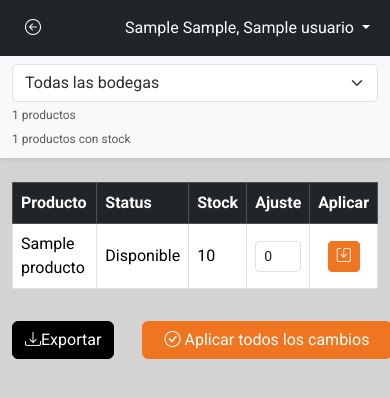
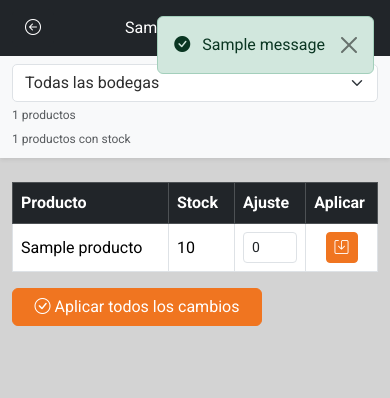
Before and after one commit to jmcstoltze/aplicacion-pos, a Django app: page /stock-productos/ in a window 390 px wide. Shown: the top 398 px of the page. Run offline with Django 5.2, Linux system fonts and the light colour scheme; a user stored in the database is signed in; data comes from the database, SQL or seed files in the repository; tables that the repository leaves empty hold one stand-in row (values such as "Sample post"); grey boxes marked "Sample" are stand-in pictures; one stand-in notice (Sample message) is shown; parts of the project's set-up code (start-up, migrations or seed data) failed here and were passed over.

Commit message:
Modificación de stocks bodegas por ítem y por lote

```diff
--- a/comercio/templates/comercio/views/stock.html
+++ b/comercio/templates/comercio/views/stock.html
@@ -39,7 +39,7 @@
                         <tr>
                             <th width="10%" class="d-none d-sm-table-cell">Imagen</th>
                             <th width="35%">Producto</th>
-                            <th width="10%">Status</th>
+                            <th width="10%" class="d-none d-sm-table-cell">Status</th>
                             <th width="20%" class="d-none d-lg-table-cell">SKU</th>
                             <th width="10%">Stock</th>
                             <th width="10%">Ajuste</th>
@@ -61,11 +61,11 @@
                             </td>
                             <td class="align-middle">{{ producto.nombre_producto }}</td>
                             {% if producto.disponible %}
-                                <td class="align-middle">
+                                <td class="align-middle d-none d-sm-table-cell">
                                     Disponible
                                 </td>
                             {% else %}
-                                <td class="align-middle" style="background-color: lightcoral; color: white;">
+                                <td class="align-middle d-none d-sm-table-cell" style="background-color: lightcoral; color: white;">
                                     No disponible
                                 </td>
                             {% endif %}
@@ -101,17 +101,18 @@
                 </table>
             </div>
 
-            <!-- Botones de acciones masivas -->
+            <!-- Botones de acciones masivas
             <div class="row mt-3">
                 <div class="col-4">
                     <div class="d-flex gap-2">
-                        <button class="btn btn-black-edit" >
+                        <button class="btn btn-black-edit" onclick="exportToCSV()">
                             <i class="bi bi-download"></i>Exportar
                         </button>
                     </div>
-                </div>
+                </div> -->
+
                 <!-- Botón para guardar todos -->
-                <div class="col-8">
+                <div class="col-4">
                     <button type="submit"
                             name="guardar_todos"
                             value="1"
@@ -123,17 +124,22 @@
             </div>
         </form>
 
-        <!-- Mostrar mensajes
+        <!-- Mostrar mensajes -->
         {% if messages %}
-        <div class="position-fixed top-0 end-0 p-3" style="z-index: 11">
+        <div class="position-fixed top-0 end-0 p-3" style="z-index: 1100;">
             {% for message in messages %}
-            <div class="alert alert-{{ message.tags }} alert-dismissible fade show">
-                {{ message }}
+            <div class="alert alert-{% if message.tags == 'error' %}danger{% else %}{{ message.tags }}{% endif %} alert-dismissible fade show">
+                {% if message.tags == 'success' %}
+                <i class="bi bi-check-circle-fill me-2"></i>
+                    {% elif message.tags == 'error' %}
+                <i class="bi bi-exclamation-triangle-fill me-2"></i>
+                    {% endif %}
+                    {{ message }}
                 <button type="button" class="btn-close" data-bs-dismiss="alert"></button>
-            </div>
+                </div>
             {% endfor %}
         </div>
-        {% endif %} -->
+        {% endif %}
 
     </div>
     <br><br>
--- a/comercio/views.py
+++ b/comercio/views.py
@@ -19,7 +19,8 @@ from .services import (
     eliminar_producto,
     obtener_bodegas,
     obtener_productos_con_stock,
-    productos_bodega
+    productos_bodega,
+    exportar_stock_csv
 )
 
 @login_required
@@ -188,6 +189,11 @@ def stock_productos(request) -> HttpResponse | HttpResponseRedirect:
             # Contar productos con stock en esta bodega > 0
             productos_con_stock = productos.filter(stock_bodega__gt=0).count()
 
+        '''
+        # Manejar exportación a CSV
+        if request.GET.get('export') == 'csv':
+            return exportar_stock_csv(productos, bodega_id) '''
+
         context = {
             'productos': productos.order_by('categoria__nombre_categoria', 'nombre_producto'),
             'bodegas': Bodega.objects.all(),
@@ -196,12 +202,13 @@ def stock_productos(request) -> HttpResponse | HttpResponseRedirect:
             'total_productos': productos.count()
         }
 
-        '''
         # Manejar POST (ajustes de stock)
         if request.method == 'POST':
             if bodega_id == 'all':
                 messages.error(request, 'Debes seleccionar una bodega específica para hacer ajustes')
-                return redirect(stock_productos)
+                #return redirect('stock_productos')
+                # Mantener el render en lugar de redirect
+                return render(request, 'comercio/views/stock.html', context)
 
         # Procesar ajustes individuales/masivos
         for key, value in request.POST.items():
@@ -226,11 +233,13 @@ def stock_productos(request) -> HttpResponse | HttpResponseRedirect:
 
                 except (ValueError, IntegrityError) as e:
                     messages.error(request, f'Error al actualizar producto ID {producto_id}: {str(e)}')
-                    return redirect(stock_productos)
-                    '''
+                    return redirect('stock_productos')
 
+        #return render(request, 'comercio/views/stock.html', context)
+        # Mantener el render en lugar de redirect
         return render(request, 'comercio/views/stock.html', context)
 
     except Exception as e:
         messages.error(request, f'Error: {str(e)}')
-        #return redirect(stock_productos)
+        #return redirect('stock_productos')
+        return render(request, 'comercio/views/stock.html', context)
```
Also changed, not shown: comercio/services.py (+39 -0 lines), static/js/script.js (+9 -0 lines).
